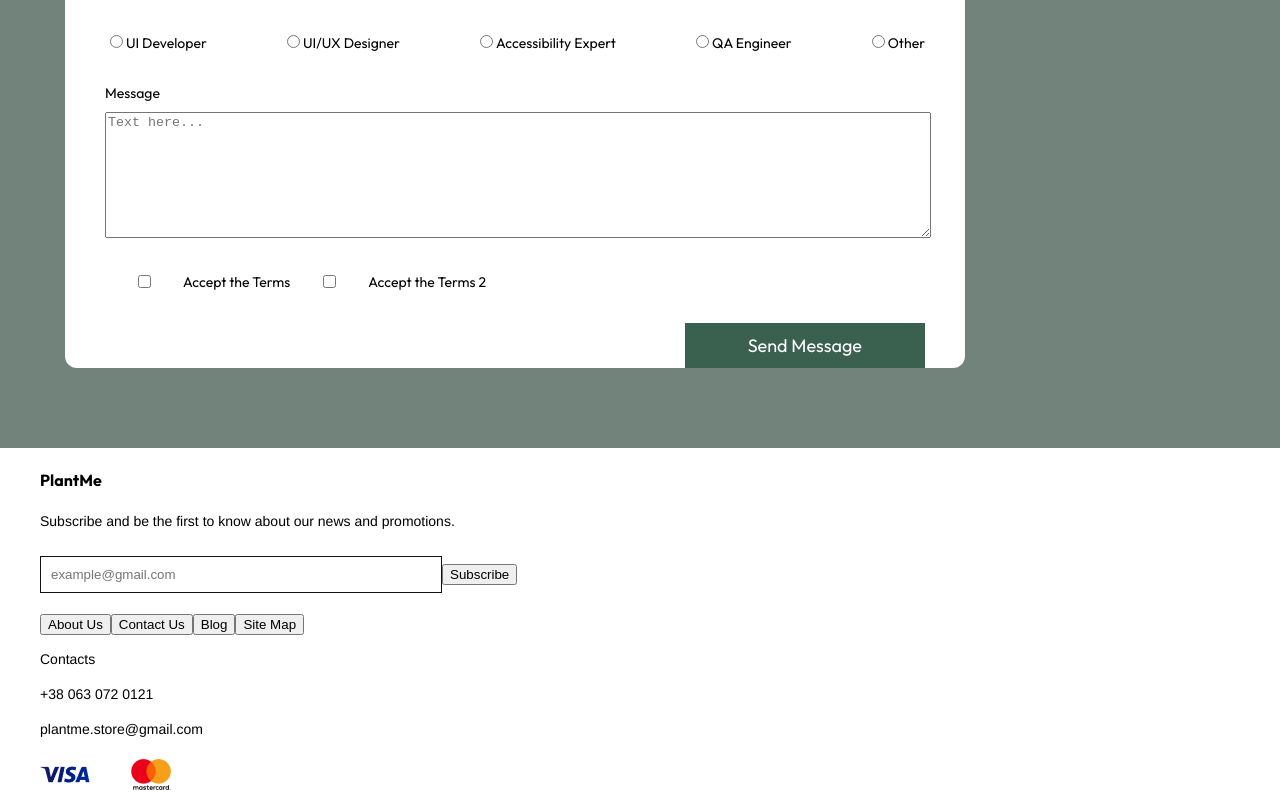
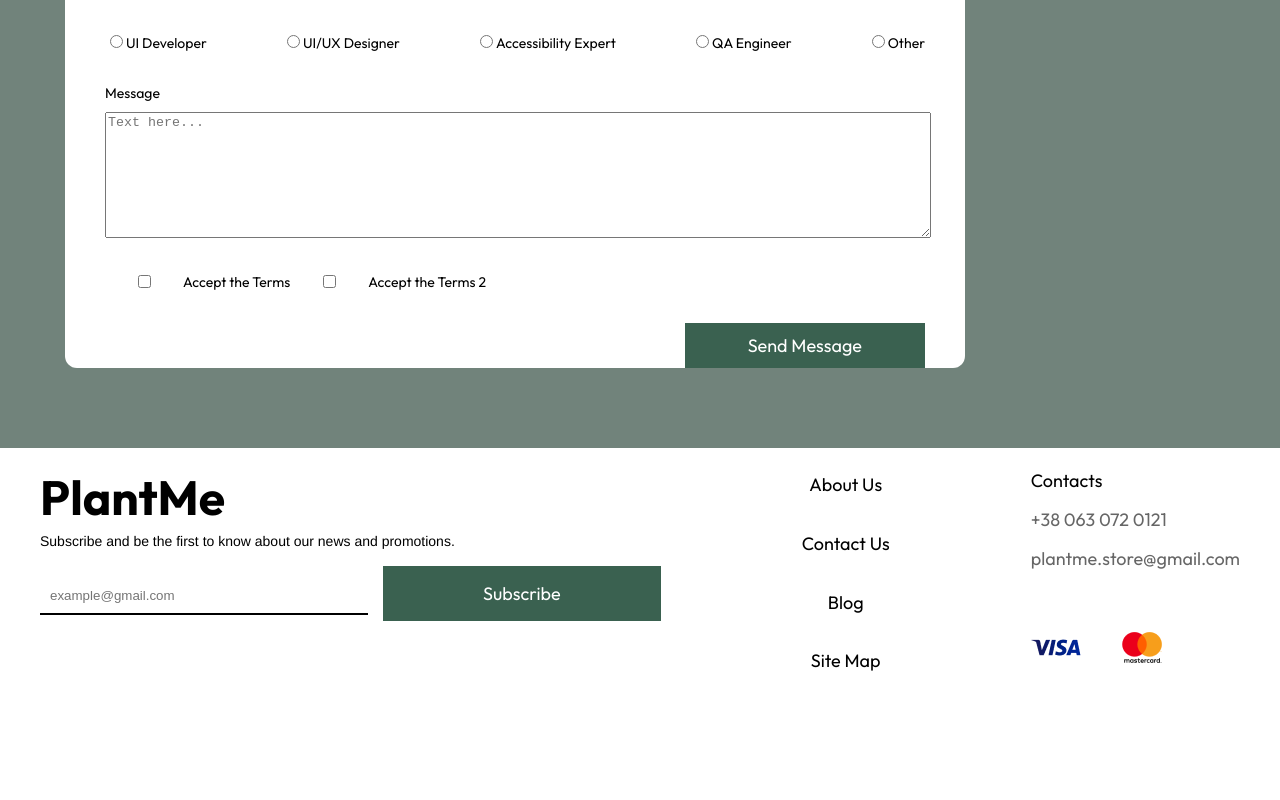
Before and after one commit to hollowayjenelle/accessibility-landing-page, a React (Create React App) app: page / in a window 1280 px wide. Shown: the part 2124-2924 px from the top of the page. After the commit the page ends 2837 px from the top, so only its background shows below. Built offline with nearby package versions, Linux system fonts and the light colour scheme.

Commit message:
add styling to footer

```diff
--- /dev/null
+++ b/src/components/Footer/index.css
@@ -0,0 +1,67 @@
+.footer-container {
+  display: flex;
+  justify-content: space-between;
+  padding-top: 24px;
+  padding-bottom: 40px;
+}
+
+.company-name {
+  font-size: 48px;
+  margin-bottom: -10px;
+  margin-top: -5px;
+}
+
+.subscription-text {
+  font-family: "Outfit", sans-serif;
+}
+
+#footer-input {
+  border: 0;
+  outline: 0;
+  border-bottom: 2px solid black;
+  width: 308px;
+}
+
+.subscribe-btn {
+  background-color: #3a6150;
+  padding: 16px 100px;
+  font-family: "Outfit", sans-serif;
+  font-size: 18px;
+  font-weight: 400;
+  color: white;
+  border: none;
+  margin-left: 15px;
+}
+
+.footer-nav {
+  display: flex;
+  flex-direction: column;
+  justify-content: space-between;
+  align-items: center;
+}
+
+.footer-nav > button {
+  background-color: transparent;
+  border: none;
+  font-family: "Outfit", sans-serif;
+  font-weight: 400;
+  font-size: 18px;
+}
+
+.footer-contact {
+  margin-top: -20px;
+}
+
+.footer-contact > p {
+  font-family: "Outfit", sans-serif;
+  font-size: 18px;
+  font-weight: 400;
+}
+
+.footer-contact-details {
+  color: #00000099;
+}
+
+.footer-icons {
+  margin-top: 40px;
+}
--- a/src/components/Footer/index.js
+++ b/src/components/Footer/index.js
@@ -1,17 +1,23 @@
 import React from "react";
 import footericons from "../../images/footericons.png";
+
+import "./index.css";
 
 const Footer = () => {
   return (
     <footer className="parent-div">
       <div className="footer-container content-container">
         <div className="footer-form">
-          <h4>PlantMe</h4>
-          <p>
+          <h4 className="company-name">PlantMe</h4>
+          <p className="subscription-txt">
             Subscribe and be the first to know about our news and promotions.
           </p>
-          <input type="text" placeholder="example@gmail.com" />
-          <button>Subscribe</button>
+          <input
+            type="text"
+            placeholder="example@gmail.com"
+            id="footer-input"
+          />
+          <button className="subscribe-btn">Subscribe</button>
         </div>
         <nav className="footer-nav">
           <button>About Us</button>
@@ -21,9 +27,13 @@ const Footer = () => {
         </nav>
         <div className="footer-contact">
           <p>Contacts</p>
-          <p>+38 063 072 0121</p>
-          <p>plantme.store@gmail.com</p>
-          <img src={footericons} alt="visa and mastercard logos" />
+          <p className="footer-contact-details">+38 063 072 0121</p>
+          <p className="footer-contact-details">plantme.store@gmail.com</p>
+          <img
+            src={footericons}
+            alt="visa and mastercard logos"
+            className="footer-icons"
+          />
         </div>
       </div>
     </footer>
```
